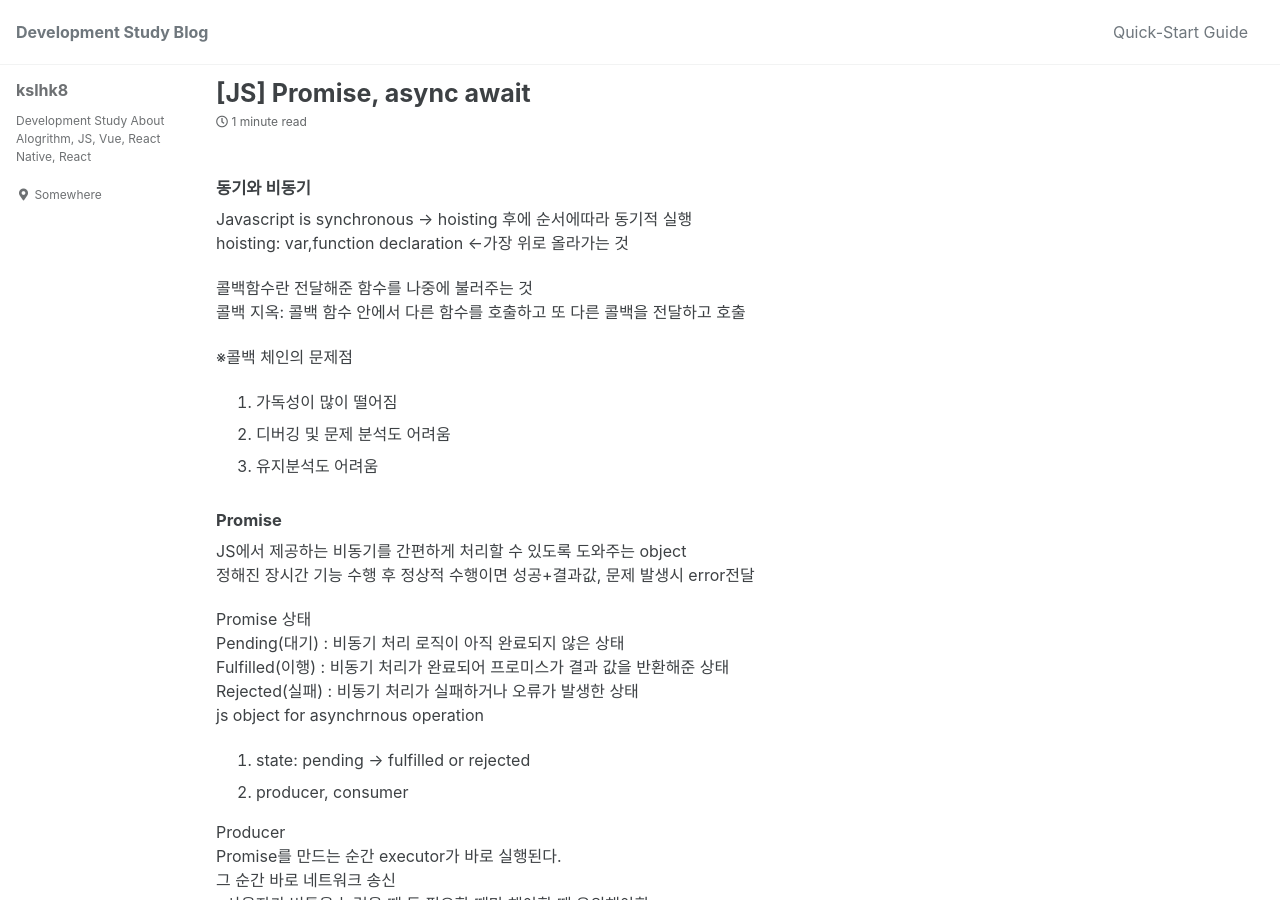
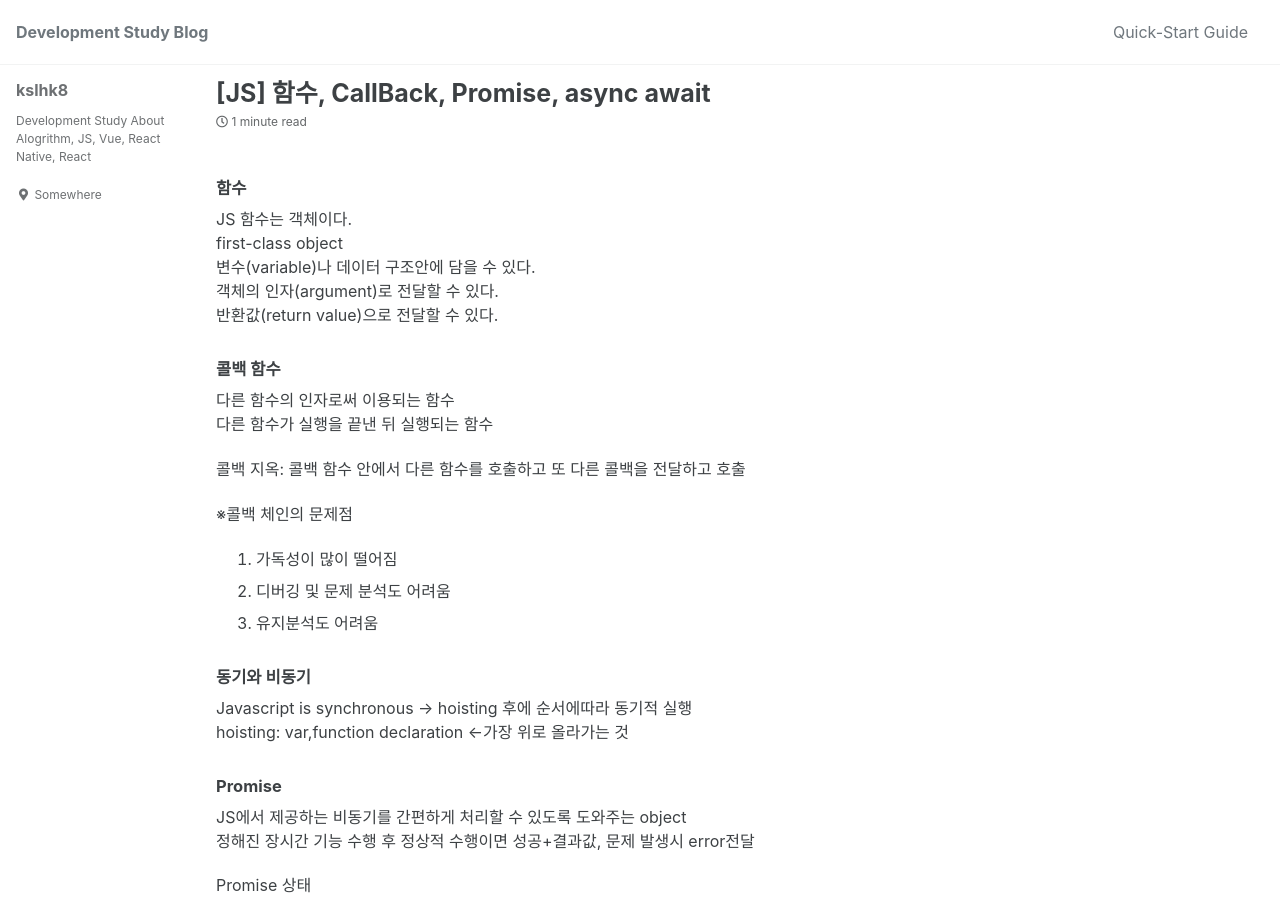
Before and after one commit to kslhk8/kslhk8.github.io, a Jekyll site: the page built from _posts/2022-02-15-nineteen.md, in a window 1280 px wide and 900 px high. Built offline with Jekyll 4.4.1, drawn with Linux system fonts in a browser that asks for light colours; cached includes are drawn as plain includes; some of the changed text lies outside the part shown.

Commit message:
[GitBlog - Update] Scope, Callback

```diff
--- a/_posts/2022-02-15-nineteen.md
+++ b/_posts/2022-02-15-nineteen.md
@@ -1,19 +1,28 @@
 ---
 layout: single
-title:  "[JS] Promise, async await"
+title:  "[JS] 함수, CallBack, Promise, async await"
 ---
+##### 함수
+JS 함수는 객체이다.
+first-class object
+변수(variable)나 데이터 구조안에 담을 수 있다.
+객체의 인자(argument)로 전달할 수 있다.
+반환값(return value)으로 전달할 수 있다.
 
-##### 동기와 비동기
-Javascript is synchronous -> hoisting 후에 순서에따라 동기적 실행
-hoisting: var,function declaration <-가장 위로 올라가는 것
+##### 콜백 함수
+다른 함수의 인자로써 이용되는 함수
+다른 함수가 실행을 끝낸 뒤 실행되는 함수
 
-콜백함수란 전달해준 함수를 나중에 불러주는 것
 콜백 지옥: 콜백 함수 안에서 다른 함수를 호출하고 또 다른 콜백을 전달하고 호출
 
 ※콜백 체인의 문제점
 1. 가독성이 많이 떨어짐
 2. 디버깅 및 문제 분석도 어려움
 3. 유지분석도 어려움
+
+##### 동기와 비동기
+Javascript is synchronous -> hoisting 후에 순서에따라 동기적 실행
+hoisting: var,function declaration <-가장 위로 올라가는 것
 
 ##### Promise
 JS에서 제공하는 비동기를 간편하게 처리할 수 있도록 도와주는 object
```
Also changed, not shown: _posts/2022-03-02-28.md (+14 -1 lines).
